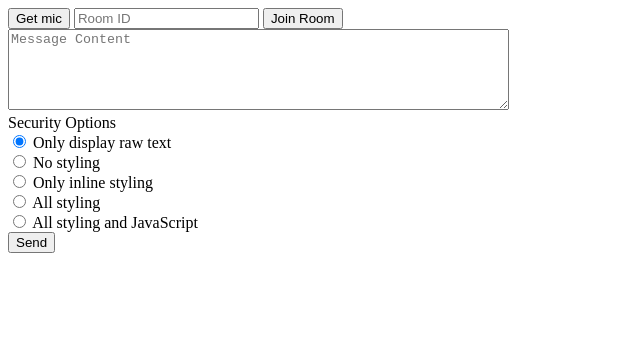
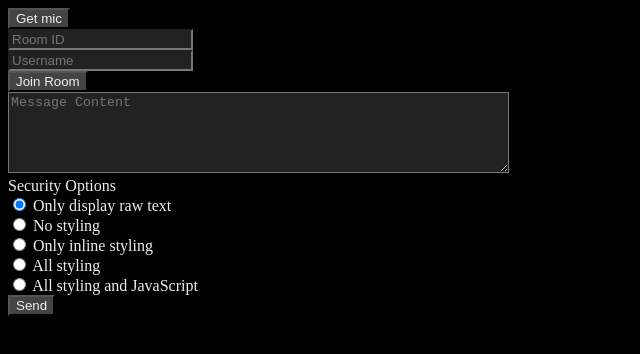
Before and after one commit to antenna-p2p/antenna-client, a plain HTML site: page client/index.html in a window 1280 px wide. Shown: the whole page, without its empty margins (0-640 px from the left). Drawn offline with nearby package versions, Linux system fonts and the light colour scheme; no server answers.

Commit message:
stylesheet stuff

```diff
--- a/client/css/stylesheet.css
+++ b/client/css/stylesheet.css
@@ -1,4 +1,26 @@
-/* TODO: create color variables for theming, make dark theme */
+:root {
+	--background: #000;
+	--background2: #222;
+	--background3: #444;
+	--text-color: #eee; /* low contrast #ccc high contrast #fff */
+}
+
+body, textarea, input, button {
+	color: var(--text-color);
+}
+body {
+	background-color: var(--background);
+}
+textarea, input {
+	background-color: var(--background2);
+}
+button {
+	background-color: var(--background3);
+}
+
+.column {
+
+}
 
 .msg {
 	display: block;
@@ -10,7 +32,6 @@
 	max-height: 8rem;
 	overflow: auto;
 }
-
 .msg-frame {
 	width: 100%;
 }
--- a/client/index.html
+++ b/client/index.html
@@ -10,15 +10,17 @@
 </head>
 
 <body>
-	<main class="page-content container">
-		<div class="card">
+	<main class="column">
+		<div>
 			<form id="vc-form">
-				<button type="button" id="vc-getMic">Get mic</button>
-				<input type="text" name="Room Name" id="vc-roomId" placeholder="Room ID">
+				<button type="button" id="vc-getMic">Get mic</button><br>
+				<input type="text" name="Room Name" id="vc-roomId" placeholder="Room ID"><br>
+				<input type="text" name="Username" id="vc-name" placeholder="Username"><br>
 				<button type="button" id="vc-joinRoom">Join Room</button>
 			</form>
 		</div>
-		<div class="card">
+		<div>
+			<div id="msgContainer"></div>
 			<form id="createMsgForm">
 				<textarea rows="5" cols="60" name="msgContent" id="msgContent" placeholder="Message Content"></textarea>
 				<br>
@@ -37,7 +39,6 @@
 				</div>
 				<button type="submit" value="Send">Send</button>
 			</form>
-			<div id="msgContainer"></div>
 		</div>
 	</main>
 
```
